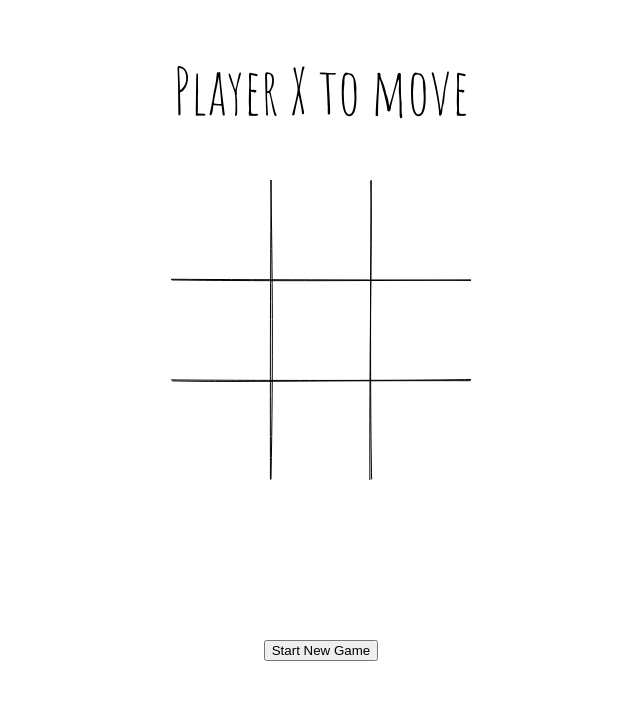
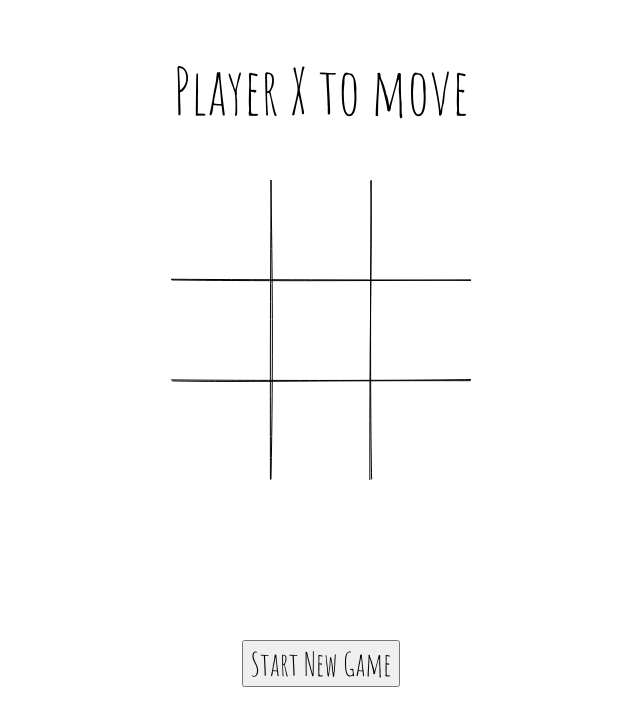
Before and after one commit to DylanSp/tic-tac-toe-react, a React (Create React App) app: page / in a window 1280 px wide. Shown: the top 726 px of the page, without its empty margins (319-959 px from the left). Built offline with nearby package versions, Linux system fonts and the light colour scheme.

Commit message:
Style text on new game button

```diff
--- a/src/NewGameButton.css
+++ b/src/NewGameButton.css
@@ -2,3 +2,8 @@
     flex: 1;
     margin: 20px;
 }
+
+.newGameButton {
+    font-family: "Amatic SC", cursive;
+    font-size: 200%;
+}
--- a/src/NewGameButton.tsx
+++ b/src/NewGameButton.tsx
@@ -9,7 +9,7 @@ interface NewGameButtonProps {
 // button element has an ID so tests can find it
 export const NewGameButton: SFC<NewGameButtonProps> = (props) => (
     <div className="newGameButtonContainer">
-        <button id="newGameButton" type="button" onClick={props.startNewGame}>
+        <button id="newGameButton" className="newGameButton" type="button" onClick={props.startNewGame}>
             Start New Game
         </button>
     </div>
```
